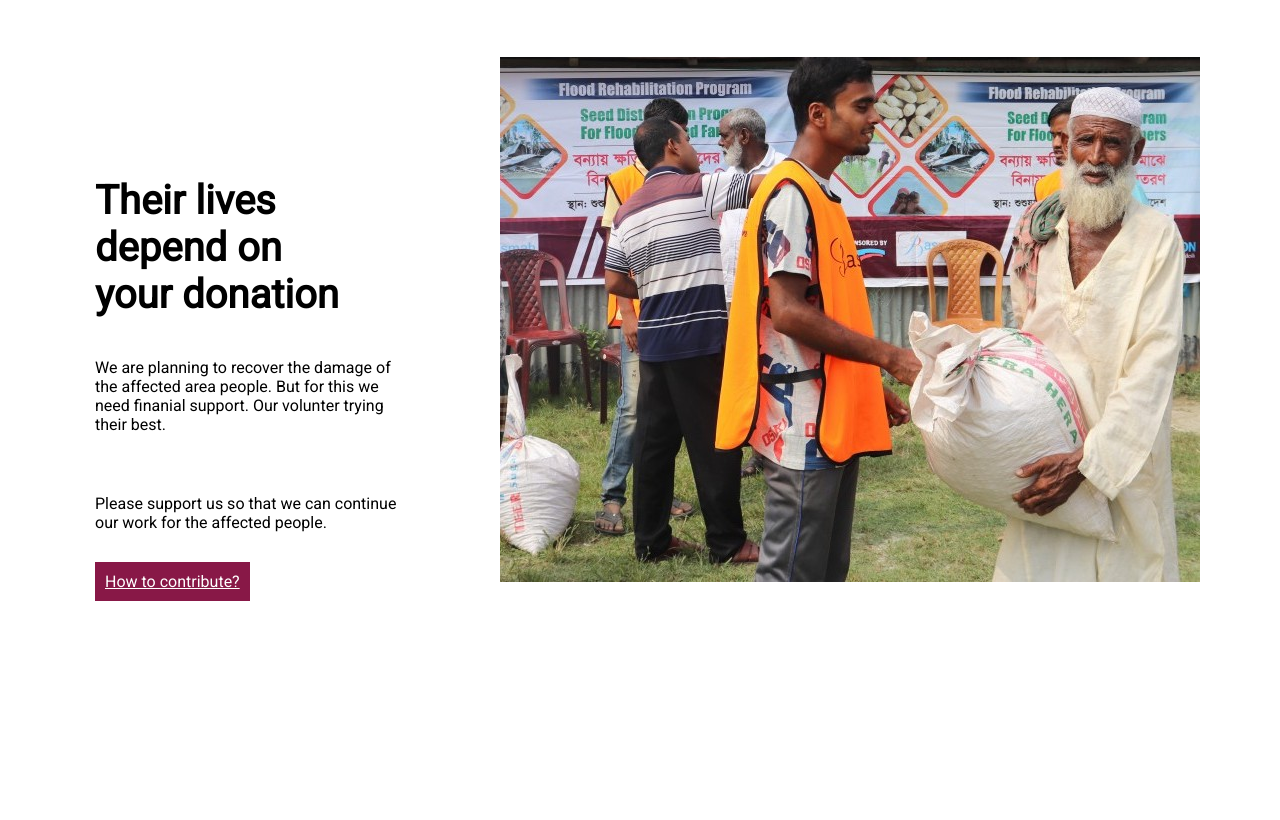
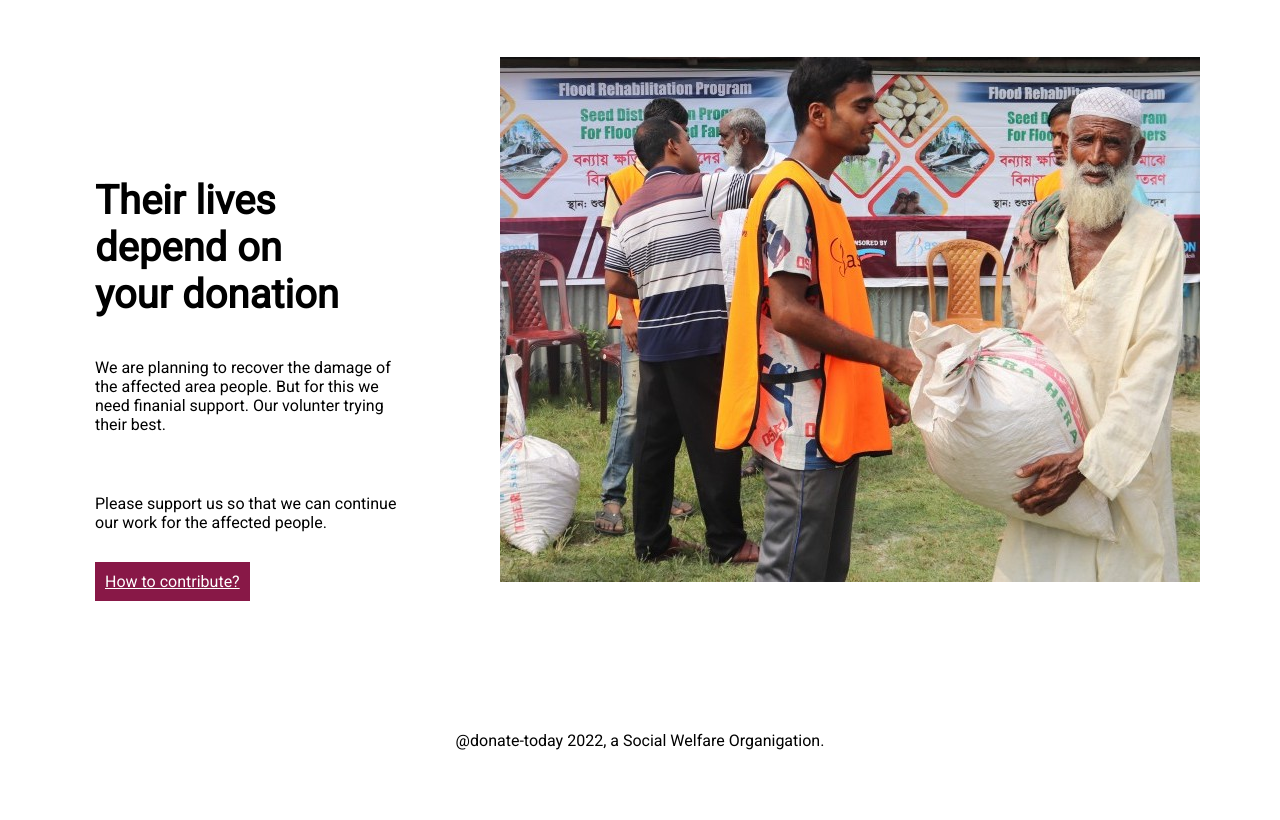
Before and after one commit to Ismailjabiullah82/donate-today-main1, a plain HTML site: page index.html in a window 1280 px wide. Shown: the part 1255-2075 px from the top of the page. Before the commit the page ends 1966 px from the top, so only its background shows below. Drawn offline with Linux system fonts and the light colour scheme.

Commit message:
style & added footer

```diff
--- a/index.html
+++ b/index.html
@@ -89,6 +89,9 @@
             <img src="images/donation10.jpg" alt="">
         </div>
     </section>
+    <footer>
+        <p>@donate-today 2022, a Social Welfare Organigation.</p>
+    </footer>
 </body>
 
 </html>
--- a/style.css
+++ b/style.css
@@ -233,3 +233,10 @@
 .banner-image {
     padding-right: 80px;
 }
+footer{
+    padding: 20px;
+}
+footer p{
+    text-align: center;
+    padding-bottom: 50px;
+}
```
